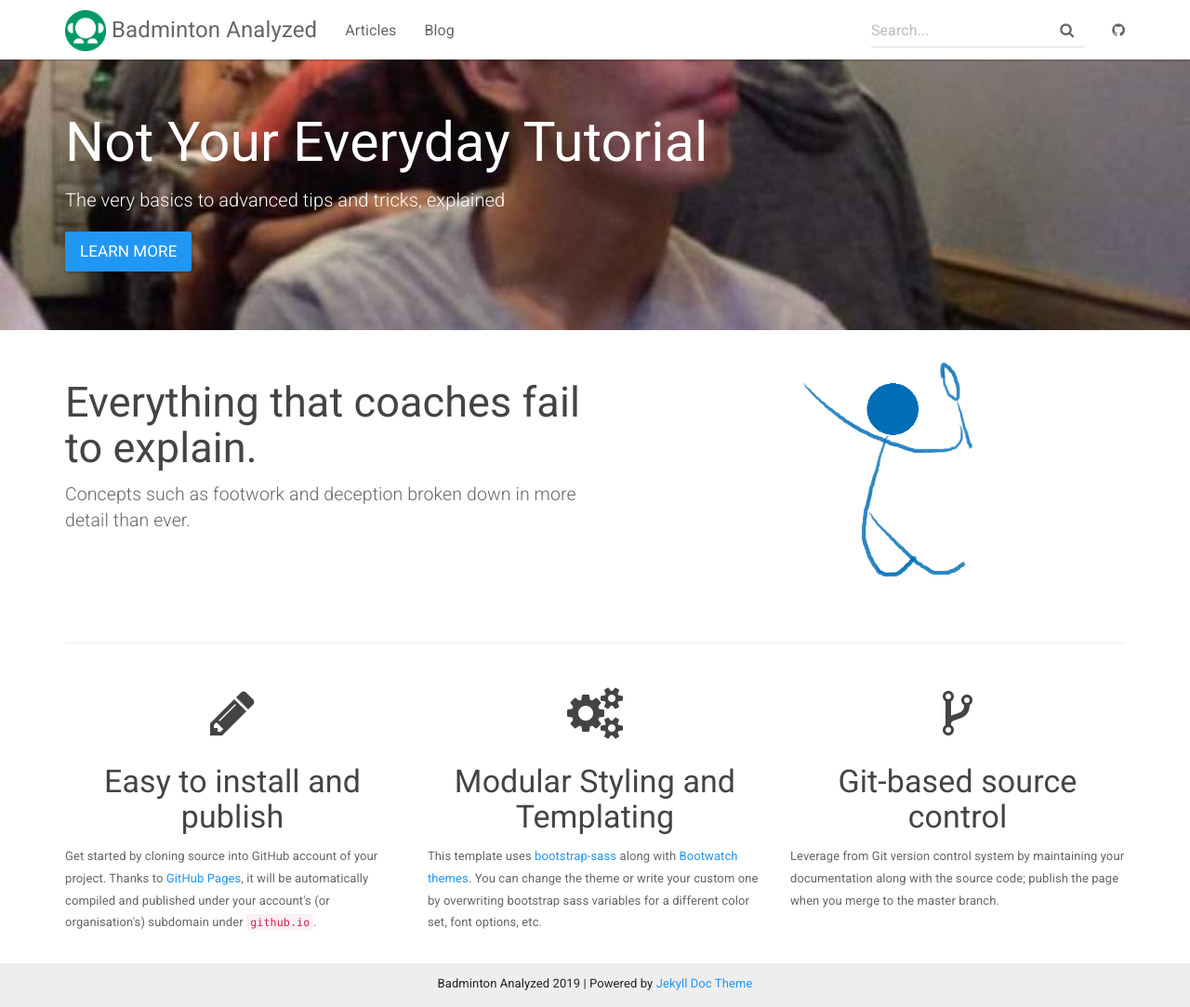
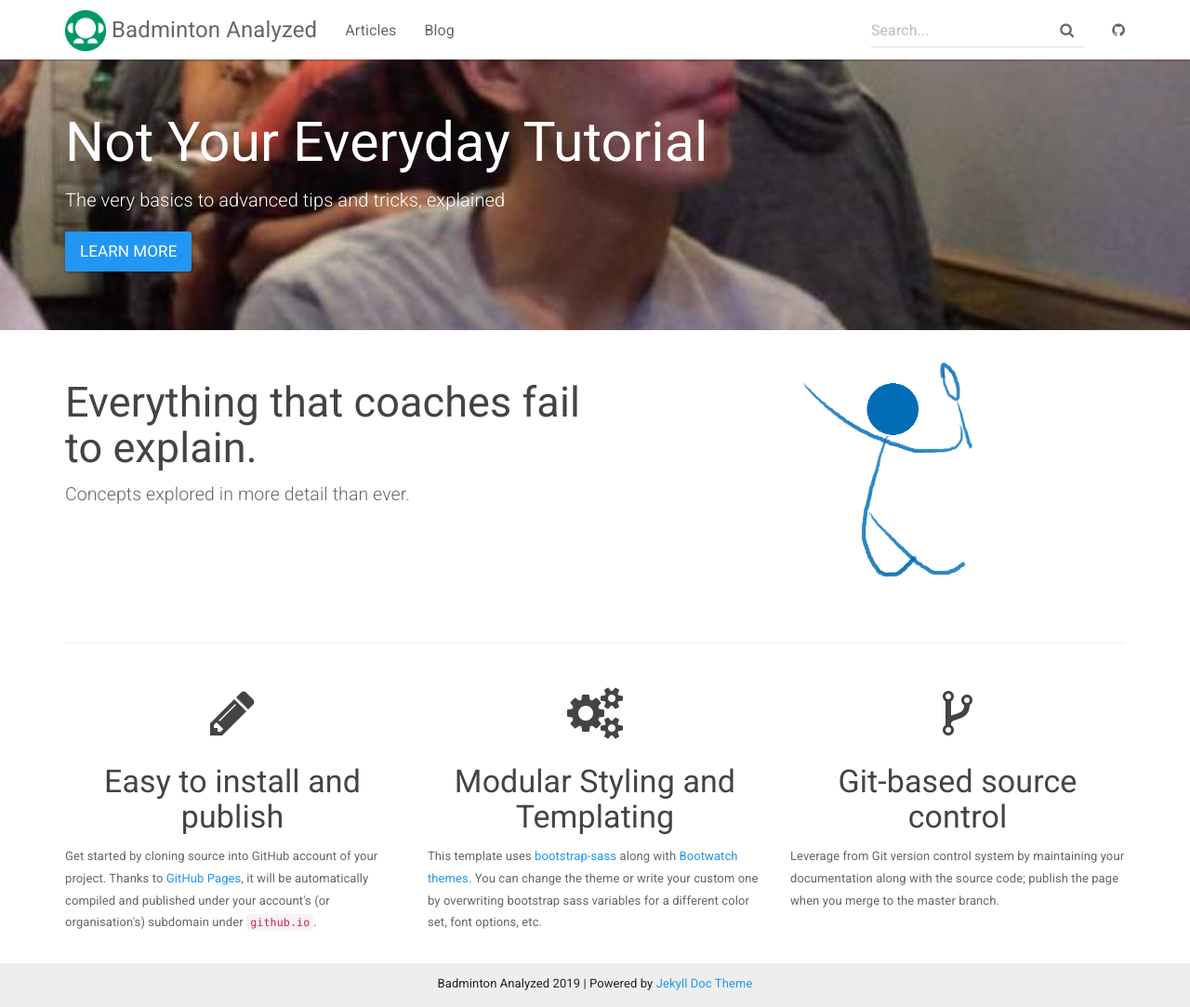
Before and after one commit to Amisuta/badminton, a Jekyll site: the page built from index.html, in a window 1280 px wide and 1083 px high. Shown: the whole window at 93% size. Built offline with Jekyll 4.4.1, drawn with Linux system fonts in a browser that asks for light colours.

Commit message:
Update index.html

```diff
--- a/index.html
+++ b/index.html
@@ -14,7 +14,7 @@ layout: default
     <div class="row">
         <div class="col-md-6">
             <h2 class="header-light regular-pad">Everything that coaches fail to explain.</h2>
-              <p class="lead">Concepts such as footwork and deception broken down in more detail than ever.</p>
+              <p class="lead">Concepts explored in more detail than ever.</p>
         </div>
         <div class="col-md-6 text-center">
             <img src="{{ "/assets/img/stick-figure.png" | relative_url }}" alt="Jekyll logo" class="img-responsive">
```
